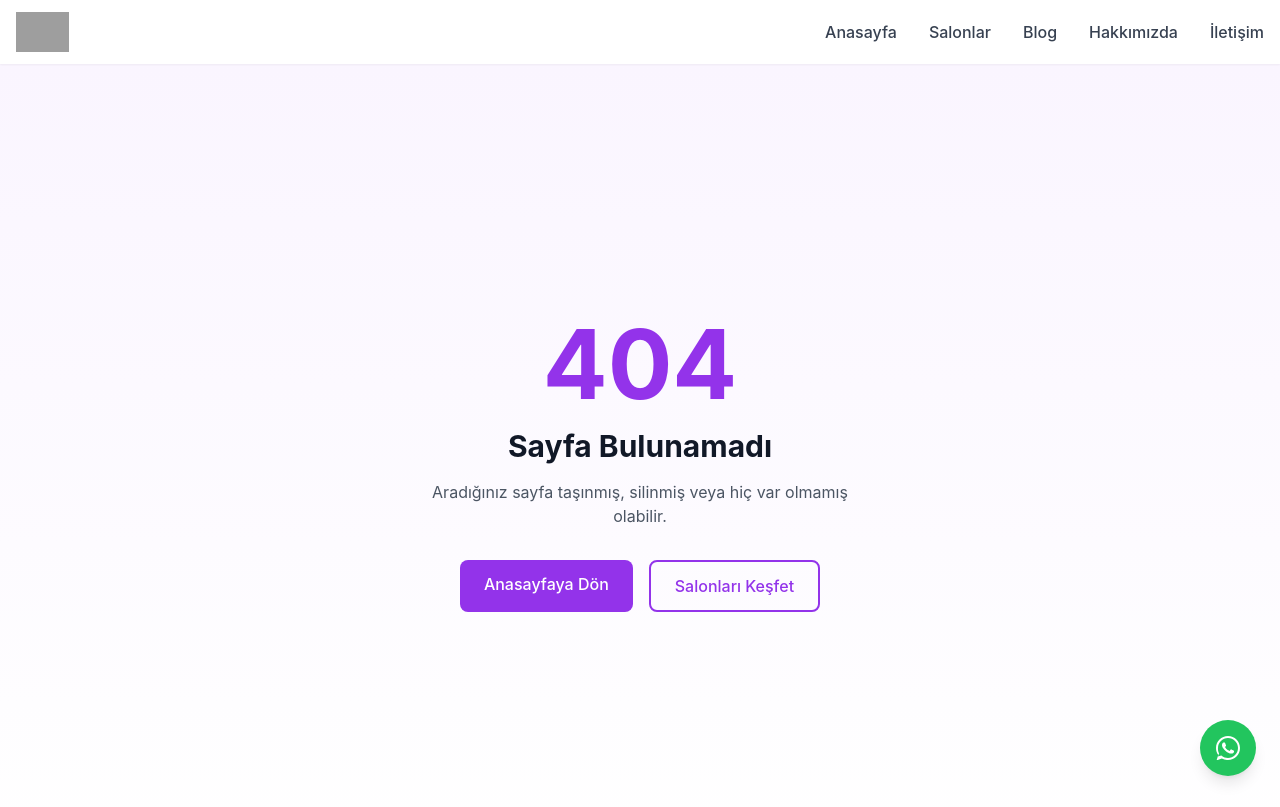
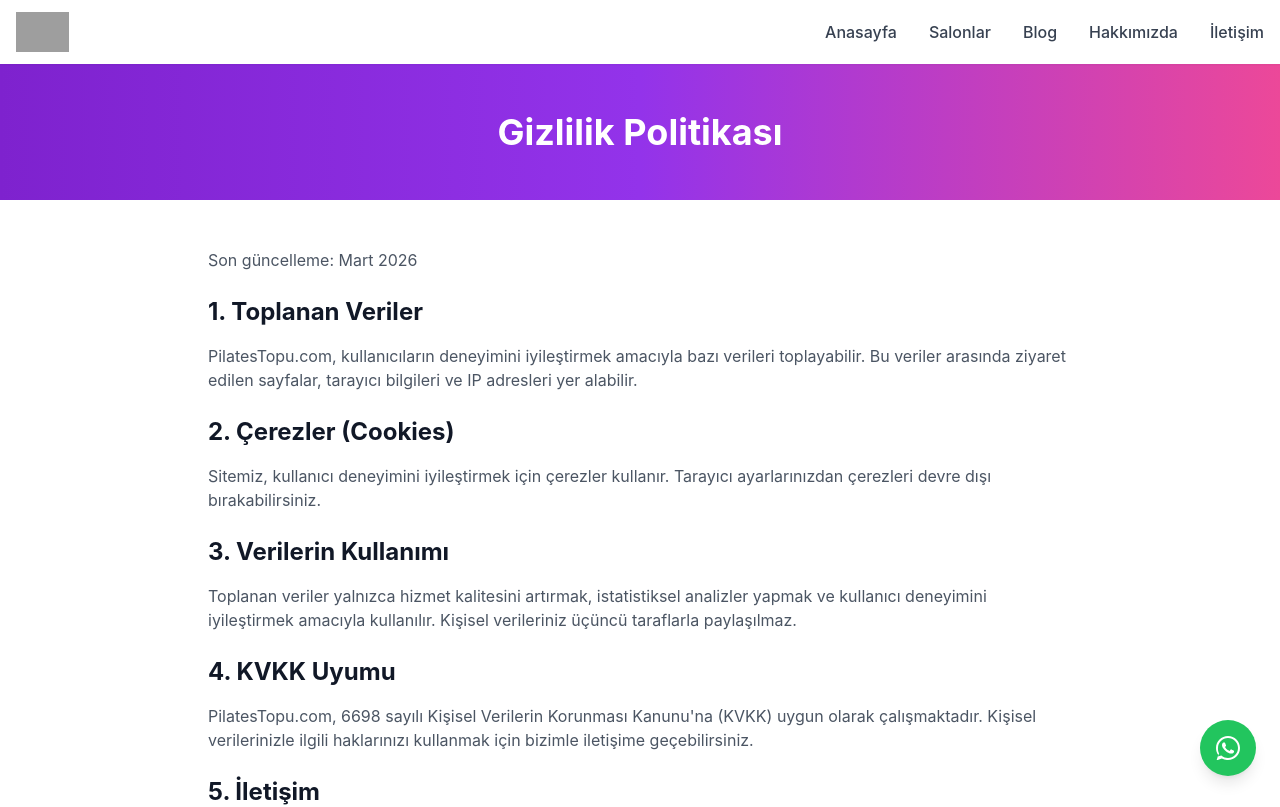
Before and after one commit to mistalyon/pilatestopu-next, a Next.js app: page /gizlilik-politikasi in a window 1280 px wide. Before the commit this address had no page. Shown: the top 807 px of the page. Built offline with nearby package versions, Linux system fonts and the light colour scheme; grey boxes are pictures that could not be loaded.

Commit message:
faz3: gizlilik politikasi page

```diff
--- /dev/null
+++ b/src/app/gizlilik-politikasi/page.tsx
@@ -0,0 +1,43 @@
+import type { Metadata } from "next";
+
+export const metadata: Metadata = {
+  title: "Gizlilik Politikası | PilatesTopu",
+  description: "PilatesTopu.com gizlilik politikası ve kişisel verilerin korunması.",
+};
+
+export default function GizlilikPolitikasiPage() {
+  return (
+    <main className="min-h-screen bg-white">
+      <section className="bg-gradient-to-r from-purple-700 via-purple-600 to-pink-500 py-12">
+        <div className="max-w-4xl mx-auto px-4 text-center">
+          <h1 className="text-4xl font-bold text-white">Gizlilik Politikası</h1>
+        </div>
+      </section>
+      <section className="max-w-4xl mx-auto px-4 py-12">
+        <div className="prose max-w-none">
+          <p className="text-gray-600 mb-6">Son güncelleme: Mart 2026</p>
+          <h2 className="text-2xl font-bold text-gray-900 mb-4">1. Toplanan Veriler</h2>
+          <p className="text-gray-600 mb-6">
+            PilatesTopu.com, kullanıcıların deneyimini iyileştirmek amacıyla bazı verileri toplayabilir. Bu veriler arasında ziyaret edilen sayfalar, tarayıcı bilgileri ve IP adresleri yer alabilir.
+          </p>
+          <h2 className="text-2xl font-bold text-gray-900 mb-4">2. Çerezler (Cookies)</h2>
+          <p className="text-gray-600 mb-6">
+            Sitemiz, kullanıcı deneyimini iyileştirmek için çerezler kullanır. Tarayıcı ayarlarınızdan çerezleri devre dışı bırakabilirsiniz.
+          </p>
+          <h2 className="text-2xl font-bold text-gray-900 mb-4">3. Verilerin Kullanımı</h2>
+          <p className="text-gray-600 mb-6">
+            Toplanan veriler yalnızca hizmet kalitesini artırmak, istatistiksel analizler yapmak ve kullanıcı deneyimini iyileştirmek amacıyla kullanılır. Kişisel verileriniz üçüncü taraflarla paylaşılmaz.
+          </p>
+          <h2 className="text-2xl font-bold text-gray-900 mb-4">4. KVKK Uyumu</h2>
+          <p className="text-gray-600 mb-6">
+            PilatesTopu.com, 6698 sayılı Kişisel Verilerin Korunması Kanunu&apos;na (KVKK) uygun olarak çalışmaktadır. Kişisel verilerinizle ilgili haklarınızı kullanmak için bizimle iletişime geçebilirsiniz.
+          </p>
+          <h2 className="text-2xl font-bold text-gray-900 mb-4">5. İletişim</h2>
+          <p className="text-gray-600">
+            Gizlilik politikası hakkında sorularınız için info@pilatestopu.com adresine e-posta gönderebilirsiniz.
+          </p>
+        </div>
+      </section>
+    </main>
+  );
+}
```
